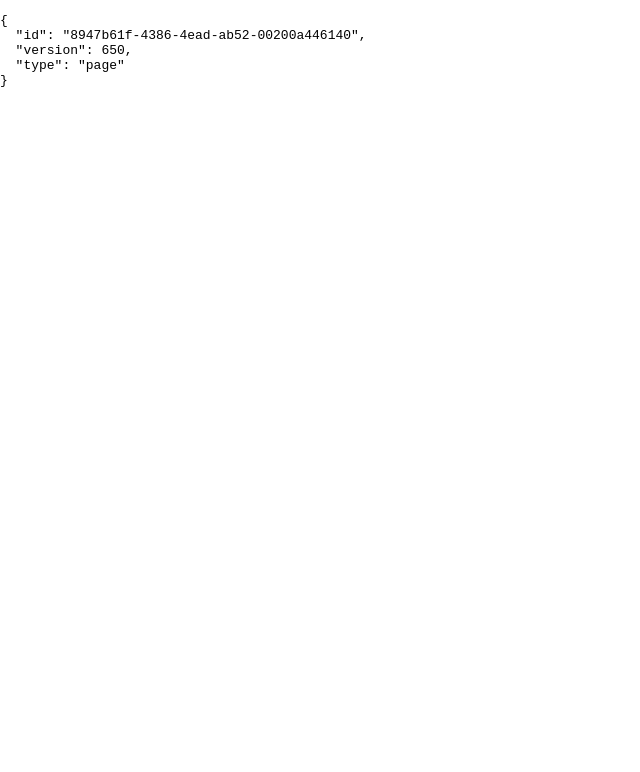
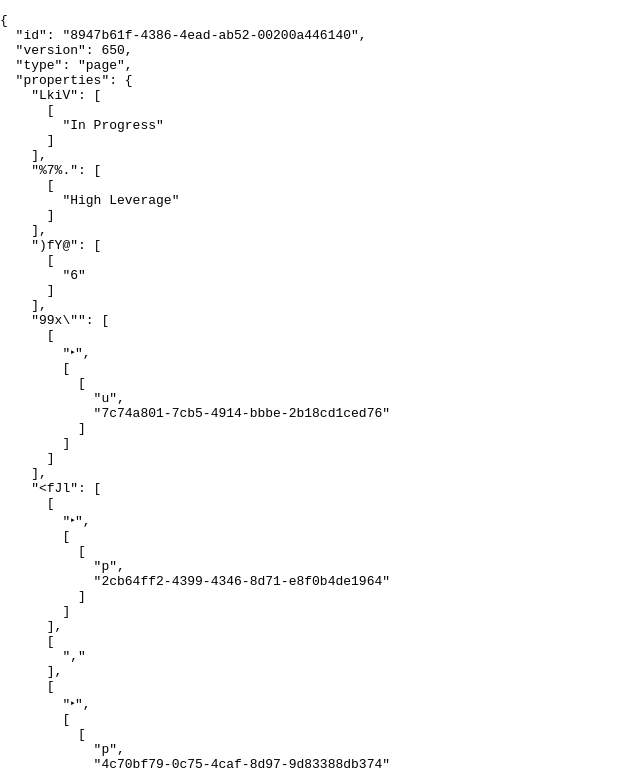
Before and after one commit to makenotion/starter, a Next.js app: page / in a window 1280 px wide. Shown: the top 772 px of the page, without its empty margins (0-640 px from the left). Built offline with nearby package versions, Linux system fonts and the light colour scheme.

Commit message:
Use full block data

```diff
--- a/pages/data.ts
+++ b/pages/data.ts
@@ -2,4 +2,53 @@ export const block = {
     id: "8947b61f-4386-4ead-ab52-00200a446140",
     version: 650,
     type: "page",
+    properties: {
+        LkiV: [["In Progress"]],
+        "%7%.": [["High Leverage"]],
+        ")fY@": [["6"]],
+        '99x"': [["‣", [["u", "7c74a801-7cb5-4914-bbbe-2b18cd1ced76"]]]],
+        "<fJl": [
+            ["‣", [["p", "2cb64ff2-4399-4346-8d71-e8f0b4de1964"]]],
+            [","],
+            ["‣", [["p", "4c70bf79-0c75-4caf-8d97-9d83388db374"]]],
+            [","],
+            ["‣", [["p", "4fccf201-b601-4daf-9a1d-0b8e6092533a"]]],
+            [","],
+            ["‣", [["p", "617bb3f1-273e-4013-83ba-c1d684dcb718"]]],
+            [","],
+            ["‣", [["p", "6bf3bb93-ea63-4a67-aa14-fb1a96319df0"]]],
+            [","],
+            ["‣", [["p", "d1717ca6-4e21-4f61-83da-ca21fd94c454"]]],
+        ],
+        "SFZ/": [
+            [
+                "‣",
+                [
+                    [
+                        "d",
+                        {
+                            type: "daterange",
+                            end_date: "2019-07-22",
+                            start_date: "2019-07-04",
+                        },
+                    ],
+                ],
+            ],
+        ],
+        "iz@s": [["⭐️⭐️"]],
+        jRZk: [["Integration,Scale"]],
+        title: [["API & Integrations"]],
+    },
+    content: [
+        "9daa89ef-29ac-495d-8963-50efd7f2abb6",
+        "8359066b-28da-46a3-bebc-7b6c01124ed6",
+        "8a2f32b3-3527-4211-9f18-a13410e137d4",
+    ],
+    created_by: "4b723c12-e06d-4354-9951-aef27cabf6f1",
+    created_time: 1535323282085,
+    last_edited_by: "7c74a801-7cb5-4914-bbbe-2b18cd1ced76",
+    last_edited_time: 1563929940000,
+    parent_id: "c91b8f67-c73b-41c4-a0a8-95a9faa0a98d",
+    parent_table: "collection",
+    alive: true,
 }
```
